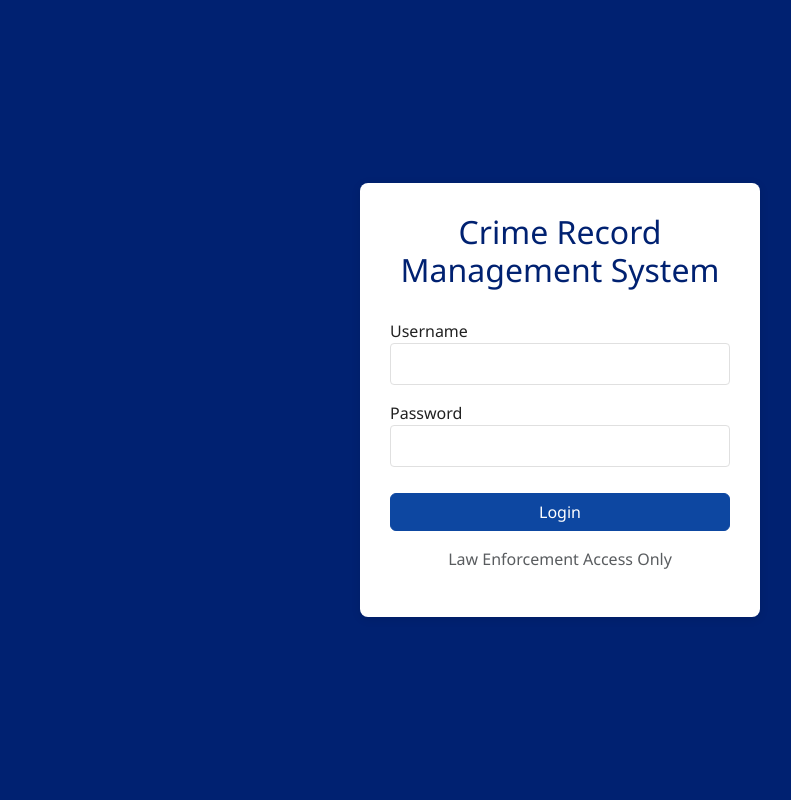
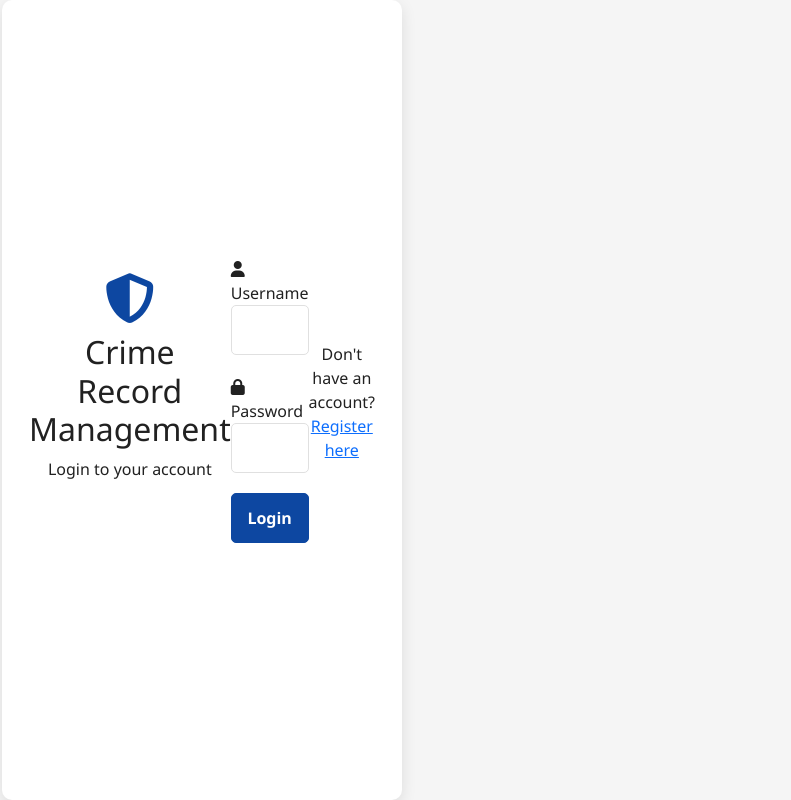
Before and after one commit to yashavanth229nj/CrimeRecordDashboard, a Django app: template crimerecord/crime_management/templates/login.html in a window 1280 px wide. Shown: the whole page, without its empty margins (80-871 px from the left). Run offline with Django 4.2, Linux system fonts and the light colour scheme; the template is opened without the code that fills it: values that come from a table or form of the project are taken from there, others are empty.

Commit message:
Enhance user interface with login page, and adds required dependencies
Adds a custom login page, installs `django-crispy-forms`, `pillow`, `django-widget-tweaks`, and `mysqlclient` with necessary configurations and dependencies.

Replit-Commit-Author: Agent
Replit-Commit-Session-Id: 5a72306e-e07d-4a7e-abd1-056cd3f14cfa

```diff
--- a/crimerecord/crime_management/templates/login.html
+++ b/crimerecord/crime_management/templates/login.html
@@ -1,3 +1,4 @@
+{% load static %}
 <!DOCTYPE html>
 <html lang="en">
 <head>
@@ -12,37 +13,102 @@
     <link href="https://cdnjs.cloudflare.com/ajax/libs/font-awesome/6.4.0/css/all.min.css" rel="stylesheet">
 
     <!-- Custom CSS -->
-    <link href="/static/css/style.css" rel="stylesheet">
+    <link rel="stylesheet" href="{% static 'css/style.css' %}">
+
+    <style>
+        body {
+            background-color: #f5f5f5;
+            height: 100vh;
+            display: flex;
+            align-items: center;
+            justify-content: center;
+        }
+
+        .login-container {
+            max-width: 400px;
+            background-color: #fff;
+            border-radius: 10px;
+            box-shadow: 0 5px 15px rgba(0, 0, 0, 0.1);
+            padding: 30px;
+        }
+
+        .login-header {
+            text-align: center;
+            margin-bottom: 30px;
+        }
+
+        .login-header i {
+            font-size: 50px;
+            color: #0d47a1;
+            margin-bottom: 10px;
+        }
+
+        .form-control {
+            height: 50px;
+            border-radius: 5px;
+        }
+
+        .form-group {
+            margin-bottom: 20px;
+        }
+
+        .btn-login {
+            height: 50px;
+            border-radius: 5px;
+            font-weight: bold;
+            background-color: #0d47a1;
+            border-color: #0d47a1;
+        }
+
+        .btn-login:hover {
+            background-color: #002171;
+            border-color: #002171;
+        }
+
+        .register-link {
+            text-align: center;
+            margin-top: 20px;
+        }
+
+        .alert {
+            margin-bottom: 20px;
+        }
+    </style>
 </head>
 <body>
+    <div class="container">
+        <div class="row">
+            <div class="col-md-12">
                 <div class="login-container">
-        <div class="login-form">
-            <h2>Crime Record Management System</h2>
+                    <div class="login-header">
+                        <i class="fas fa-shield-alt"></i>
+                        <h2>Crime Record Management</h2>
+                        <p>Login to your account</p>
+                    </div>
 
-            {% if messages %}
-                {% for message in messages %}
-                    <div class="alert alert-{{ message.tags }} alert-dismissible fade show" role="alert">
-                        {{ message }}
-                        <button type="button" class="btn-close" data-bs-dismiss="alert" aria-label="Close"></button>
+                    {% if error_message %}
+                    <div class="alert alert-danger" role="alert">
+                        {{ error_message }}
                     </div>
-                {% endfor %}
                     {% endif %}
 
                     <form method="post" action="{% url 'login' %}">
                         {% csrf_token %}
-                <div class="form-group mb-3">
-                    <label for="id_username">Username</label>
-                    {{ form.username }}
+                        <div class="form-group">
+                            <label for="username"><i class="fas fa-user"></i> Username</label>
+                            <input type="text" class="form-control" id="username" name="username" required>
                         </div>
-                <div class="form-group mb-3">
-                    <label for="id_password">Password</label>
-                    {{ form.password }}
+                        <div class="form-group">
+                            <label for="password"><i class="fas fa-lock"></i> Password</label>
+                            <input type="password" class="form-control" id="password" name="password" required>
                         </div>
-                <button type="submit" class="btn btn-primary">Login</button>
+                        <button type="submit" class="btn btn-primary btn-login btn-block w-100">Login</button>
                     </form>
 
-            <div class="text-center mt-3">
-                <p class="text-muted">Law Enforcement Access Only</p>
+                    <div class="register-link">
+                        <p>Don't have an account? <a href="{% url 'register' %}">Register here</a></p>
+                    </div>
+                </div>
             </div>
         </div>
     </div>
--- a/pyproject.toml
+++ b/pyproject.toml
@@ -4,5 +4,10 @@ version = "0.1.0"
 description = "Add your description here"
 requires-python = ">=3.11"
 dependencies = [
+    "django-crispy-forms>=2.4",
     "django>=5.2.1",
+    "pillow>=11.2.1",
+    "django-widget-tweaks>=1.5.0",
+    "mysqlclient>=2.2.7",
+    "python-dateutil>=2.9.0.post0",
 ]
```
Also changed, not shown: 2 other files. Lines whose indentation alone changed are shown as unchanged.
